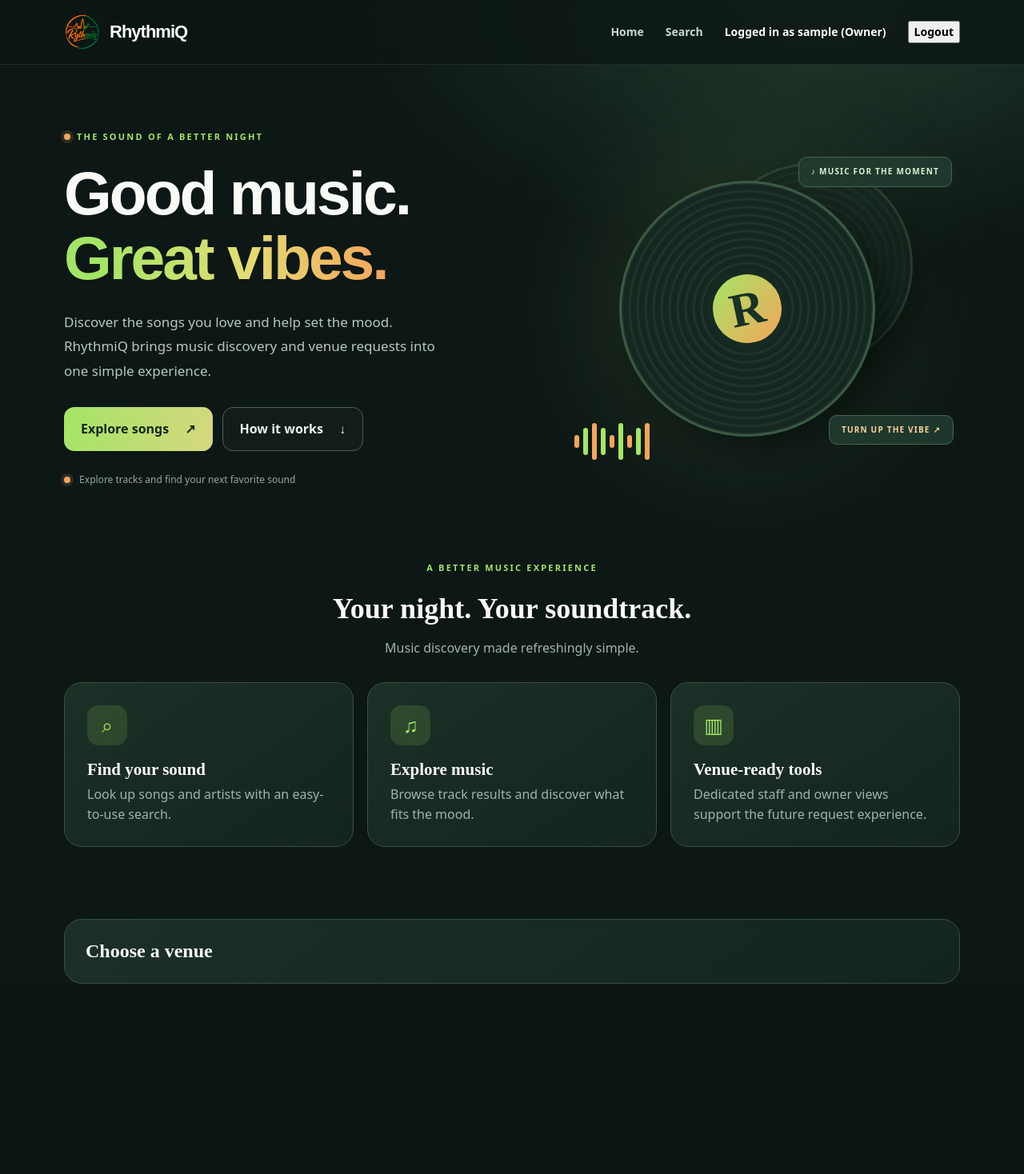
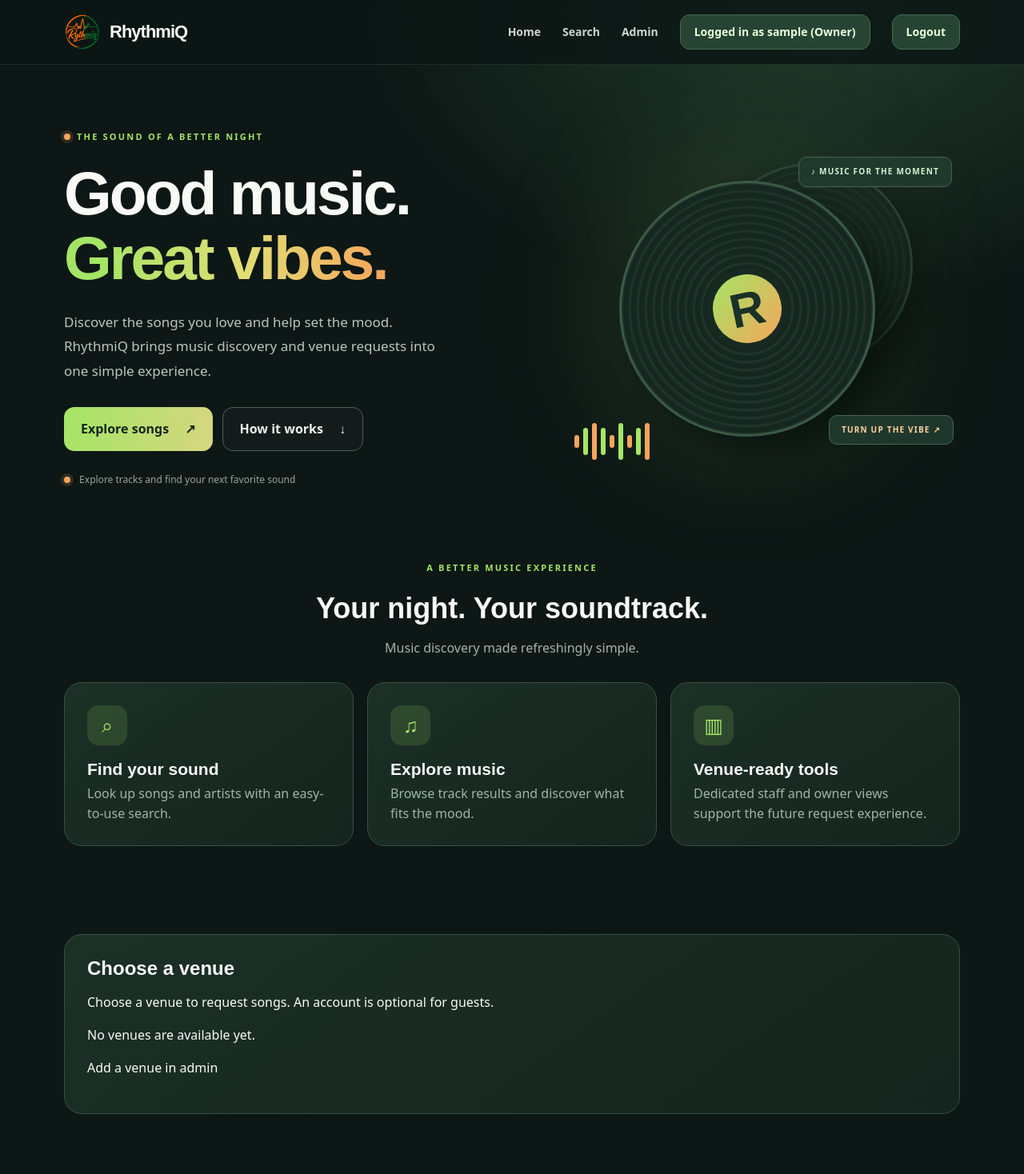
Before and after one commit to jametel/f26-team-blue, a Django app: page / in a window 1280 px wide. Shown: the whole page at 80% size. Before the commit the page ends 1230 px from the top, so only its background shows below. Run offline with Django 5.2, Linux system fonts and the light colour scheme; the visitor is signed in with stand-in values (Sample User, id 1); data that the repository does not hold is empty.

Commit message:
Restore search and improve dashboard navigation

```diff
--- a/core/context_processors.py
+++ b/core/context_processors.py
@@ -1,4 +1,4 @@
-from core.roles import get_role
+from core.roles import OWNER, STAFF, can_manage_venue, get_role
 from core.models import Venue
 
 
@@ -7,4 +7,13 @@ def role(request):
     slug = request.resolver_match.kwargs.get("venue_slug") if request.resolver_match else None
     slug = slug or request.session.get("venue_slug")
     venue = Venue.objects.filter(slug=slug).first() if slug else None
-    return {"user_role": get_role(request.user), "current_venue": venue}
+    user_role = get_role(request.user)
+    can_manage = bool(venue and user_role in (STAFF, OWNER) and can_manage_venue(request.user, venue))
+    can_own = bool(venue and user_role == OWNER and
+                   (request.user.is_superuser or venue.owner_id == request.user.pk))
+    return {
+        "user_role": user_role,
+        "current_venue": venue,
+        "can_manage_current_venue": can_manage,
+        "can_own_current_venue": can_own,
+    }
--- a/core/static/core/site.css
+++ b/core/static/core/site.css
@@ -61,6 +61,7 @@ form {  /* override user agent stylesheet */
     display: flex;
     align-items: center;
     justify-content: space-between;
+    flex-wrap: wrap;
     gap: 18px
 }
 
@@ -90,6 +91,7 @@ form {  /* override user agent stylesheet */
 
 .site-nav {
     display: flex;
+    flex-wrap: wrap;
     align-items: center;
     gap: 27px;
     font-size: 14px;
@@ -267,7 +269,7 @@ form {  /* override user agent stylesheet */
     place-items: center;
     border: 7px solid #172a21;
     color: #193126;
-    font: 800 60px Outfit
+    font: 800 60px Outfit, sans-serif
 }
 
 .equalizer {
@@ -330,7 +332,7 @@ form {  /* override user agent stylesheet */
 }
 
 .section-title h2 {
-    font: 700 36px Outfit;
+    font: 700 36px Outfit, sans-serif;
     margin: 0 0 8px
 }
 
@@ -356,7 +358,7 @@ form {  /* override user agent stylesheet */
 }
 
 .feature-card h3 {
-    font: 700 21px Outfit;
+    font: 700 21px Outfit, sans-serif;
     margin: 18px 0 6px
 }
 
@@ -449,7 +451,7 @@ form {  /* override user agent stylesheet */
 
 .results-heading h2,
 .panel h2 {
-    font: 700 24px Outfit;
+    font: 700 24px Outfit, sans-serif;
     margin: 0
 }
 
@@ -492,7 +494,7 @@ form {  /* override user agent stylesheet */
 
 .song-info h3 {
     margin: 0;
-    font: 700 17px Outfit;
+    font: 700 17px Outfit, sans-serif;
     overflow-wrap: anywhere
 }
 
@@ -535,7 +537,7 @@ form {  /* override user agent stylesheet */
 }
 
 .auth-card h1 {
-    font: 700 30px Outfit;
+    font: 700 30px Outfit, sans-serif;
     margin: 0
 }
 
@@ -570,6 +572,11 @@ form {  /* override user agent stylesheet */
 
 .dashboard-panel {
     margin: 20px 0
+}
+
+.venue-picker {
+    padding: 28px;
+    margin: 20px 0 75px
 }
 
 .panel-heading {
--- a/core/templates/core/base.html
+++ b/core/templates/core/base.html
@@ -25,17 +25,17 @@
         {% endif %}
 
         {% if user.is_authenticated %}
-            {% if user_role == "Staff" or user_role == "Owner" %}
-                {% if current_venue %}<a href="{% url 'venue_staff_dashboard' current_venue.slug %}">Staff Dashboard</a>{% endif %}
+            {% if can_manage_current_venue %}
+                <a href="{% url 'venue_staff_dashboard' current_venue.slug %}">Staff Dashboard</a>
             {% endif %}
-            {% if user_role == "Owner" %}
-                {% if current_venue %}<a href="{% url 'venue_owner_dashboard' current_venue.slug %}">Owner Dashboard</a>{% endif %}
+            {% if can_own_current_venue %}
+                <a href="{% url 'venue_owner_dashboard' current_venue.slug %}">Owner Dashboard</a>
             {% endif %}
-
-            <span>Logged in as {{ user.username }}{% if user_role %} ({{ user_role }}){% endif %}</span>
-            <form method="post" action="{% url 'logout' %}" style="display: inline;">
+            {% if user.is_staff %}<a href="{% url 'admin:index' %}">Admin</a>{% endif %}
+            <a class="nav-button" href="{% url 'dashboard' %}">Logged in as {{ user.username }}{% if user_role %} ({{ user_role }}){% endif %}</a>
+            <form method="post" action="{% url 'logout' %}" class="inline-form">
                 {% csrf_token %}
-                <button type="submit">Logout</button>
+                <button class="nav-button" type="submit">Logout</button>
             </form>
         {% else %}
             <a href="{% url 'login' %}">Login</a>
--- a/core/templates/core/home.html
+++ b/core/templates/core/home.html
@@ -43,14 +43,14 @@
     </article>
   </div>
 </section>
-<section class="panel">
+<section class="panel venue-picker" id="venues">
   <h2>Choose a venue</h2>
-  {% comment %}
+  <p>Choose a venue to request songs. An account is optional for guests.</p>
   {% for venue in venues %}
-  <p><a href="{% url 'select_venue' venue.slug %}">{{ venue.name }}</a></p>
+  <p><a class="btn btn-secondary" href="{% url 'select_venue' venue.slug %}">{{ venue.name }}</a></p>
   {% empty %}
   <p>No venues are available yet.</p>
+  {% if user.is_staff %}<p><a href="{% url 'admin:core_venue_add' %}">Add a venue in admin</a></p>{% endif %}
   {% endfor %}
-  {% endcomment %}
 </section>
 {% endblock %}
--- a/core/urls.py
+++ b/core/urls.py
@@ -30,6 +30,7 @@ urlpatterns = [
 
     # Role dashboards
     path("dashboard/", views.dashboard, name="dashboard"),
+    path("dashboard/venues/<slug:venue_slug>/", views.select_dashboard_venue, name="select_dashboard_venue"),
     path("my-requests/", views.customer_dashboard, name="customer_dashboard"),
     path("staff/", views.staff_dashboard, name="staff_dashboard"),
     path("owner/", views.owner_dashboard, name="owner_dashboard"),
--- a/core/views.py
+++ b/core/views.py
@@ -38,7 +38,7 @@ def _song_to_result(song):
 
 def song_search(request, venue_slug=None):
     venue = current_venue(request, venue_slug)
-    query = request.GET.get("q", "")
+    query = request.GET.get("q", "").strip()
     results = []
     search_error = False
     if query:
@@ -46,25 +46,27 @@ def song_search(request, venue_slug=None):
         # repeated searches don't hit MusicBrainz. When the library is empty for
         # this term, fetch from MusicBrainz and persist the hits so they become
         # static on the next search.
-        local = Song.objects.filter(title__icontains=query).order_by("-id")[:10]
+        local = Song.objects.filter(Q(title__icontains=query) | Q(artist__icontains=query)).order_by("-id")[:10]
         if not local.exists():
             try:
                 songs = MusicBrainzClient().search_songs(query)
             except MusicBrainzError:
                 songs = []
                 search_error = True
+            found = []
             for item in songs:
                 mb_id = item.get("musicbrainz_id", "")
                 if not mb_id:
                     continue
-                Song.objects.update_or_create(
+                song, _ = Song.objects.update_or_create(
                     musicbrainz_id=mb_id,
                     defaults={
                         "title": item["name"],
                         "artist": item["artist"]["name"],
                     },
                 )
-            local = Song.objects.filter(title__icontains=query).order_by("-id")[:10]
+                found.append(song)
+            local = found
         results = [_song_to_result(s) for s in local]
     return render(request, "core/song_search.html", {
         "query": query,
@@ -94,13 +96,32 @@ def register(request):
 
 @login_required
 def dashboard(request):
-    """Send each logged-in user to the dashboard for their role."""
+    """Open the role dashboard, or help the user choose an accessible venue."""
     role = roles.get_role(request.user)
-    if role == roles.OWNER:
-        return redirect("owner_dashboard")
-    if role == roles.STAFF:
-        return redirect("staff_dashboard")
-    return redirect("customer_dashboard")
+    venue = current_venue(request)
+    if venue and role in (roles.OWNER, roles.STAFF):
+        if role == roles.OWNER and (request.user.is_superuser or venue.owner_id == request.user.pk):
+            return redirect("owner_dashboard")
+        if roles.can_manage_venue(request.user, venue):
+            return redirect("staff_dashboard")
+        venue = None
+    if venue:
+        return redirect("customer_dashboard")
+
+    venues = Venue.objects.order_by('name')
+    if role in (roles.OWNER, roles.STAFF) and not request.user.is_superuser:
+        venues = venues.filter(Q(owner=request.user) | Q(staff=request.user)).distinct()
+    return render(request, "core/dashboard_venues.html", {"venues": venues})
+
+
+@login_required
+def select_dashboard_venue(request, venue_slug):
+    venue = get_object_or_404(Venue, slug=venue_slug)
+    role = roles.get_role(request.user)
+    if role in (roles.OWNER, roles.STAFF) and not roles.can_manage_venue(request.user, venue):
+        return HttpResponseForbidden("You cannot manage this venue.")
+    request.session['venue_slug'] = venue.slug
+    return redirect('dashboard')
 
 
 # ---------------------------------------------------------------------------
```
Also changed, not shown: core/templates/core/dashboard_venues.html (added, +26 -0 lines), core/templates/core/owner_dashboard.html (+6 -4 lines), core/templates/core/song_search.html (+47 -21 lines), core/tests.py (+85 -0 lines), README.md.
